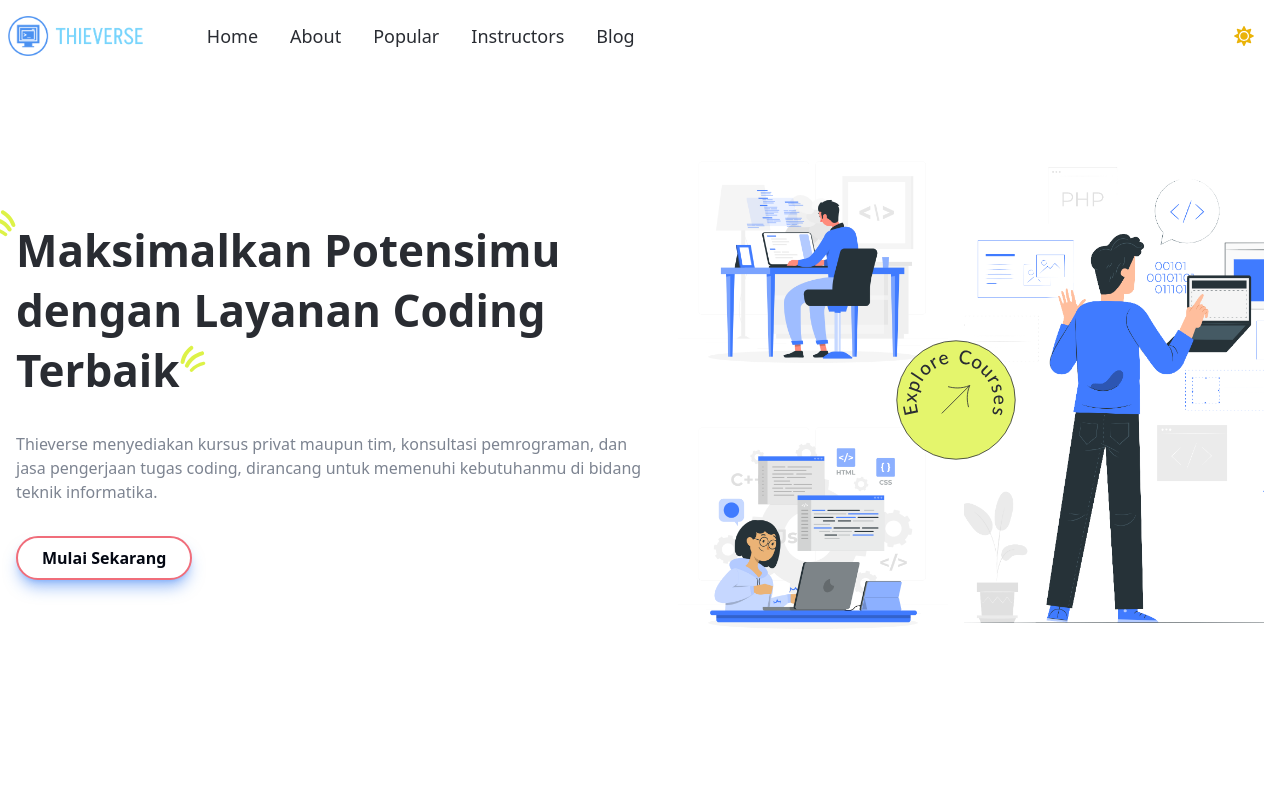
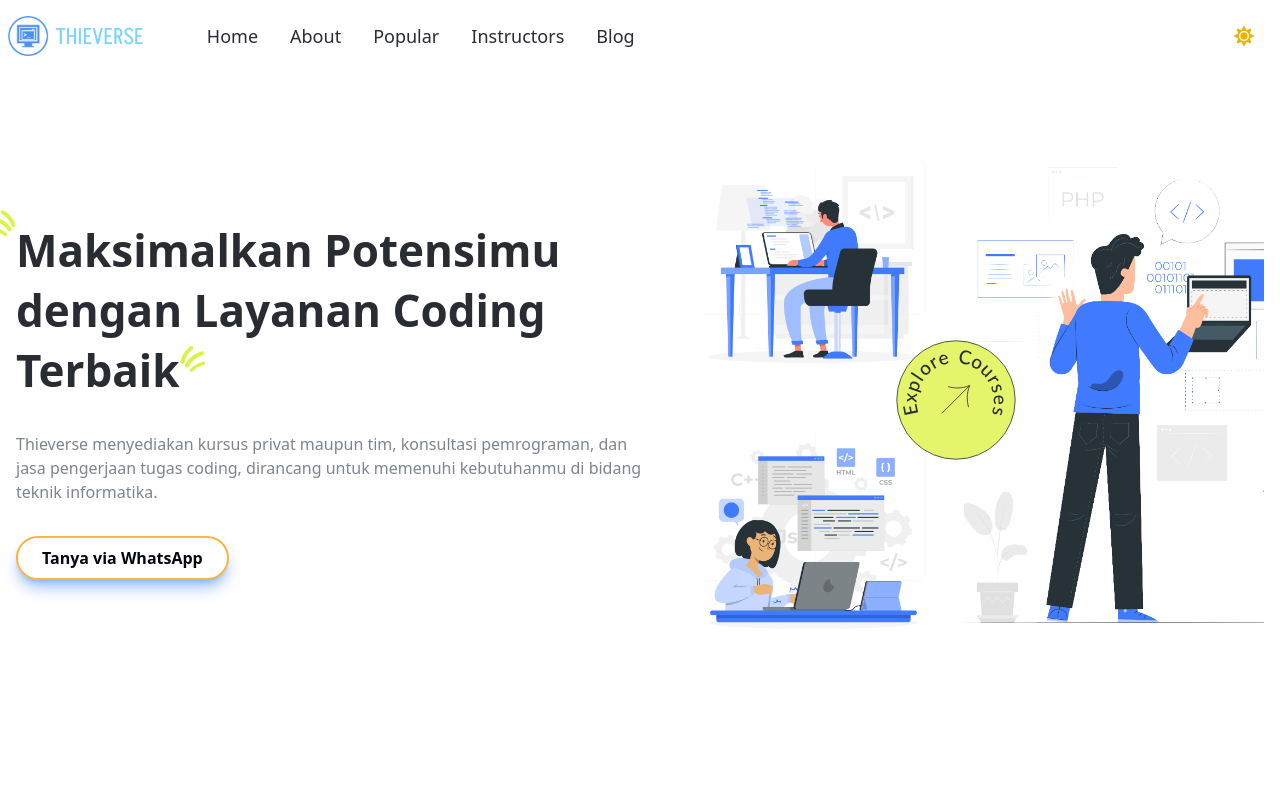
Before and after one commit to TeguhBagasM/thievcourse, a React (Vite) app: page / in a window 1280 px wide. Shown: the top 800 px of the page. Built offline with nearby package versions, Linux system fonts and the light colour scheme.

Commit message:
style: changes ui hero

```diff
--- a/src/sections/Hero.jsx
+++ b/src/sections/Hero.jsx
@@ -28,7 +28,7 @@ const Hero = () => {
               type="button"
               className="relative px-6 py-2 border-2 rounded-full bg-white text-gray-950 font-semibold dark:bg-gray-950 dark:text-gray-100 transition-colors duration-300 focus:outline-none focus:ring-2 focus:ring-blue-300 animate-border-animate border-transparent shadow-lg shadow-blue-500/50 hover:shadow-blue-700/70 dark:hover:shadow-blue-500/70"
             >
-              Mulai Sekarang
+              Tanya via WhatsApp
             </button>
           </motion.div>
 
--- a/tailwind.config.js
+++ b/tailwind.config.js
@@ -78,7 +78,7 @@ export default {
         },
       },
       animation: {
-        "border-animate": "border-animate 4s linear infinite",
+        "border-animate": "border-animate 2s linear infinite",
       },
     },
   },
```
